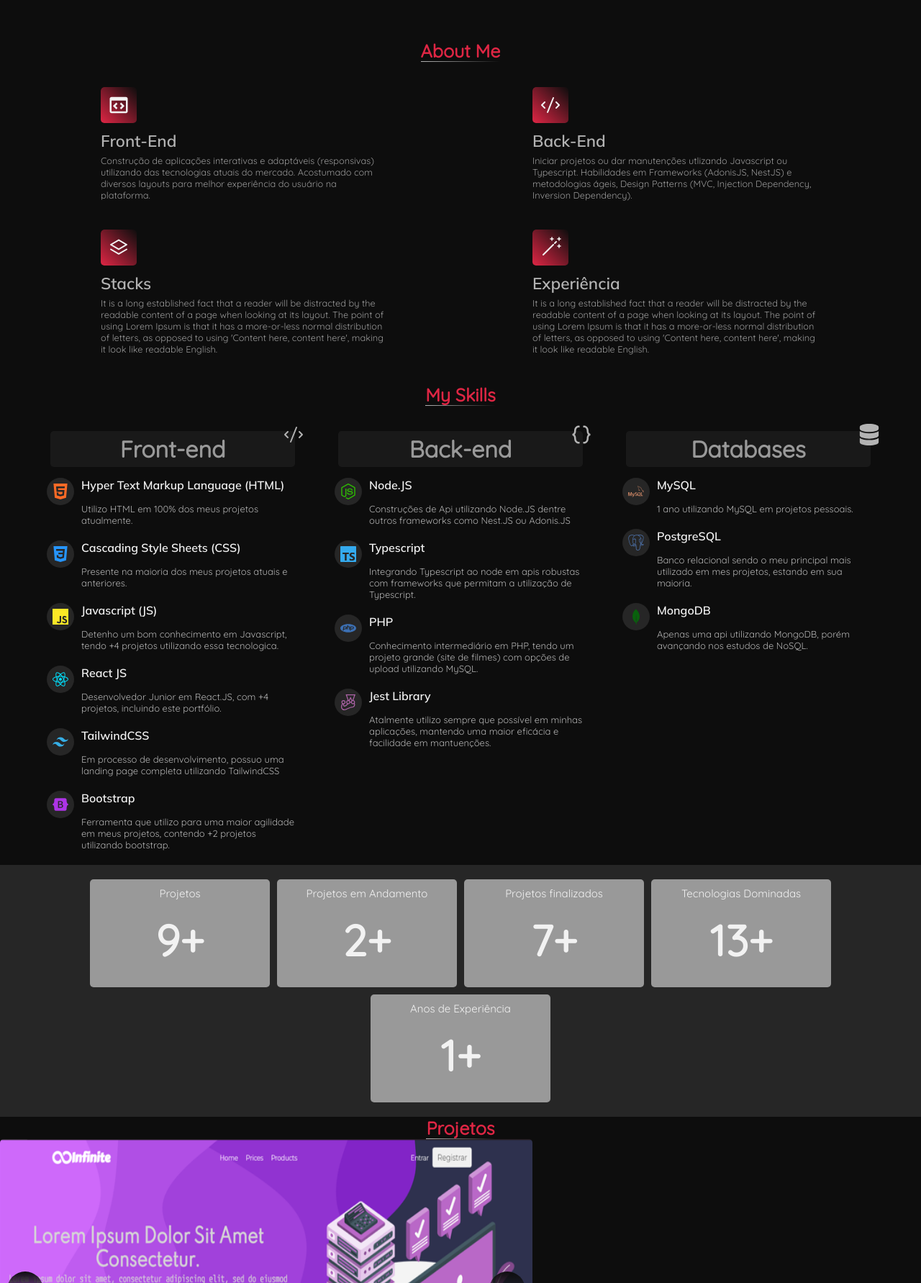
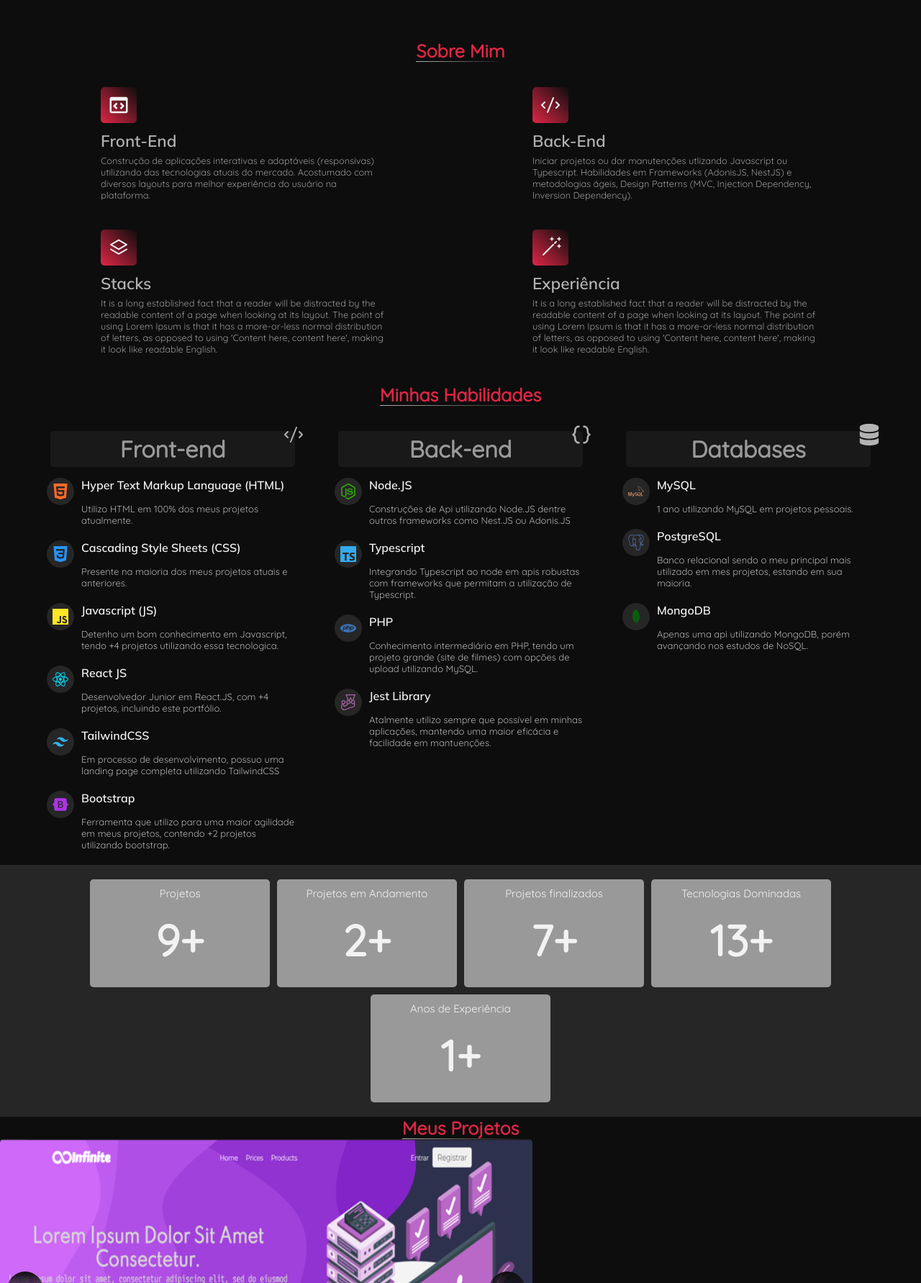
Before and after one commit to Jackson-SM/Portfolio, a React (Vite) app: page / in a window 1280 px wide. Shown: the part 755-2538 px from the top of the page at 72% size. Built offline with nearby package versions, Linux system fonts and the light colour scheme.

Commit message:
fix: renamed english to portuguese

```diff
--- a/src/pages/Home/components/SectionProjects/index.tsx
+++ b/src/pages/Home/components/SectionProjects/index.tsx
@@ -37,7 +37,7 @@ export function SectionProjects() {
   return (
     <ContainerSectionProjects>
       <TopSections>
-        <TitleSection color="primary">Projetos</TitleSection>
+        <TitleSection color="primary">Meus Projetos</TitleSection>
       </TopSections>
       <ContentSectionProjects>
         <Carousel items={projects} />
--- a/src/pages/Home/components/SectionServices/index.tsx
+++ b/src/pages/Home/components/SectionServices/index.tsx
@@ -34,7 +34,7 @@ export function SectionServices() {
   return (
     <ContainerSectionAboutMe>
       <TopSections>
-        <TitleSection color="primary">About Me</TitleSection>
+        <TitleSection color="primary">Sobre Mim</TitleSection>
       </TopSections>
       <ContainerSkillsIndividualCards>
         {contentSkillIndividual.map((skill) => {
--- a/src/pages/Home/components/SectionSkillsTwo/index.tsx
+++ b/src/pages/Home/components/SectionSkillsTwo/index.tsx
@@ -125,7 +125,7 @@ function SectionSkillsTwo() {
   return (
     <ContainerSectionTwo>
       <TopSections>
-        <TitleSection color="primary">My Skills</TitleSection>
+        <TitleSection color="primary">Minhas Habilidades</TitleSection>
       </TopSections>
       <ContentSectionTwo>
         <ContentSkillsSection>
```
